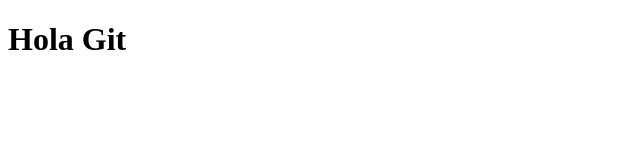
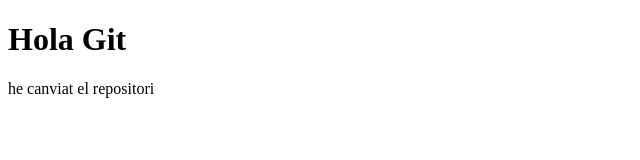
Before and after one commit to msnmtp/provaGit, a plain HTML site: page index.html in a window 1280 px wide. Shown: the whole page, without its empty margins (0-640 px from the left). Drawn offline with Linux system fonts and the light colour scheme.

Commit message:
introduit tag p

```diff
--- a/index.html
+++ b/index.html
@@ -7,5 +7,6 @@
 </head>
 <body>
     <h1>Hola Git</h1>
+    <p>he canviat el repositori</p>
 </body>
 </html>
```
